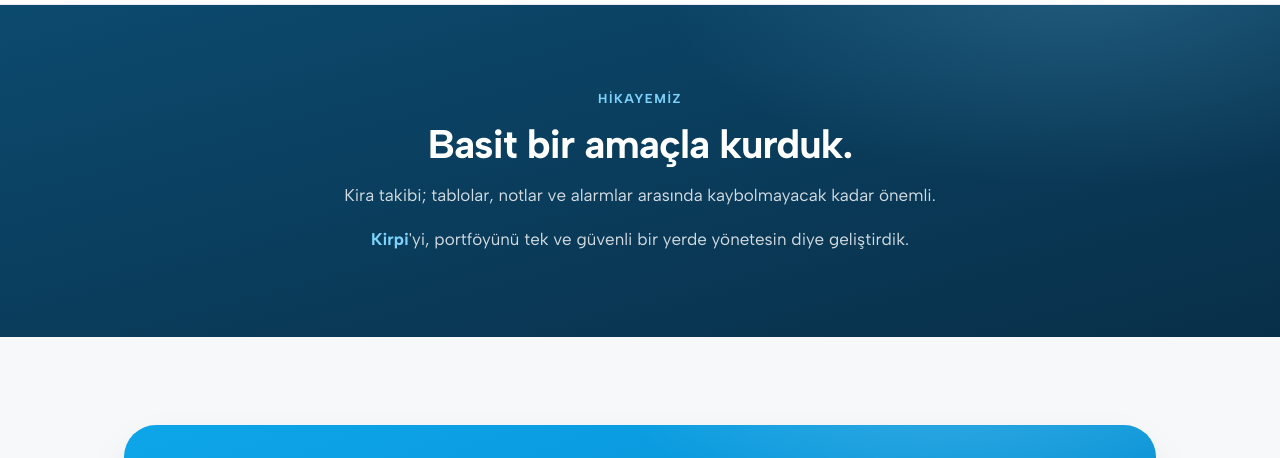
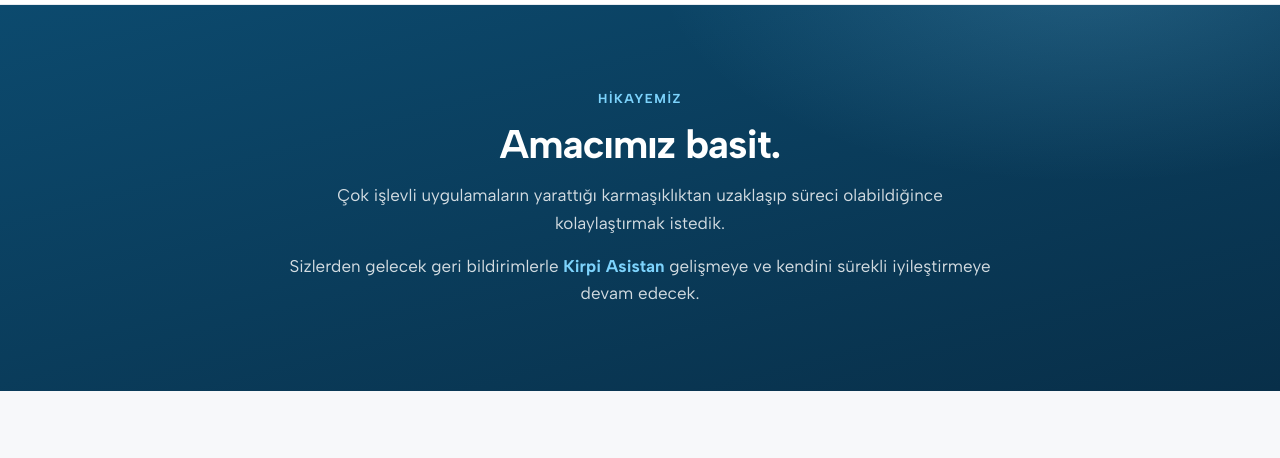
Before and after one commit to YagmurGOK770/kirpiasistan, a plain HTML site: page index-basit-hizli-guvenli.html in a window 1280 px wide. Shown: the part 2560-3018 px from the top of the page. Drawn offline with Linux system fonts and the light colour scheme.

Commit message:
Hikayemiz: "Amacımız basit" mission copy
Rewrite the story section around simplifying the process and
improving Kirpi Asistan with user feedback.

Co-Authored-By: Claude Opus 4.8 (1M context) <noreply@anthropic.com>

```diff
--- a/index-basit-hizli-guvenli.html
+++ b/index-basit-hizli-guvenli.html
@@ -485,12 +485,14 @@
   <section class="story" id="story">
     <div class="wrap story-inner">
       <div class="eyebrow light">Hikayemiz</div>
-      <h2>Basit bir amaçla kurduk.</h2>
+      <h2>Amacımız basit.</h2>
       <p>
-        Kira takibi; tablolar, notlar ve alarmlar arasında kaybolmayacak kadar önemli.
+        Çok işlevli uygulamaların yarattığı karmaşıklıktan uzaklaşıp süreci
+        olabildiğince kolaylaştırmak istedik.
       </p>
       <p>
-        <span class="kw">Kirpi</span>'yi, portföyünü tek ve güvenli bir yerde yönetesin diye geliştirdik.
+        Sizlerden gelecek geri bildirimlerle <span class="kw">Kirpi Asistan</span>
+        gelişmeye ve kendini sürekli iyileştirmeye devam edecek.
       </p>
     </div>
   </section>
```
Also changed, not shown: index.html (+5 -3 lines).
